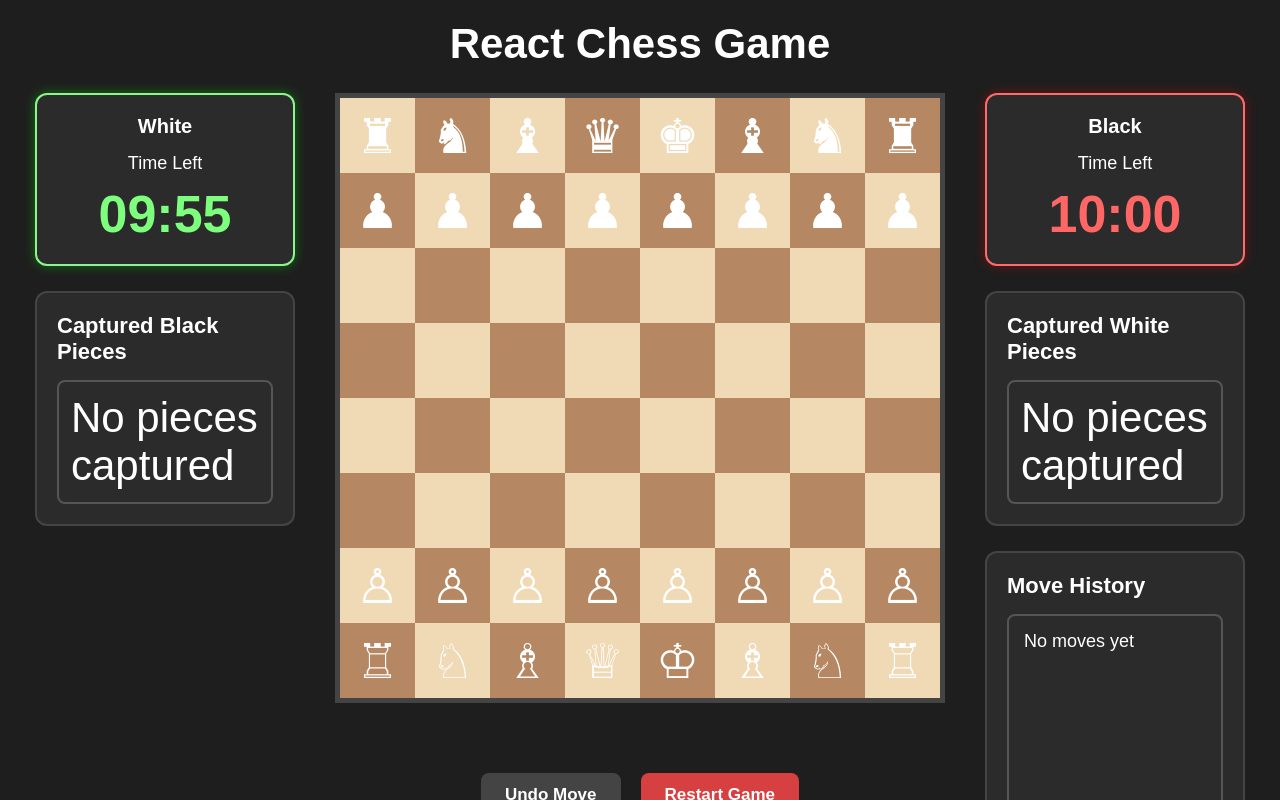
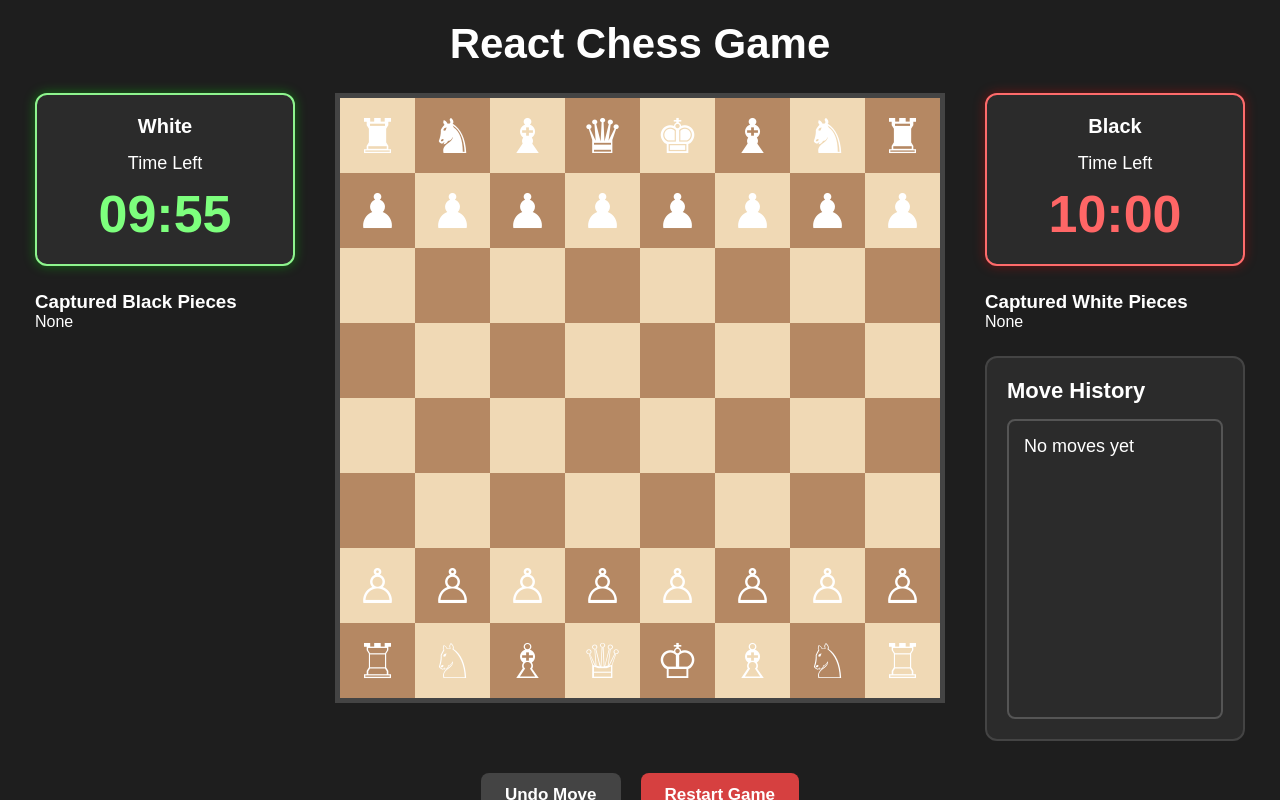
Before and after one commit to abhaygutte013/AbhayGutte_Task32, a React (Vite) app: page / in a window 1280 px wide. Shown: the top 800 px of the page. Built offline with nearby package versions, Linux system fonts and the light colour scheme.

Commit message:
Refactor CapturedPieces component structure and styling

```diff
--- a/components/CapturedPieces.jsx
+++ b/components/CapturedPieces.jsx
@@ -1,25 +1,25 @@
-function CapturedPieces({ title, pieces }) {
+function CapturedPieces({
+  title,
+  pieces,
+}) {
   return (
-    <div className="panel-box">
-
-      <h2 className="section-title">{title}</h2>
-
-      <div className="capture-box">
-
-        {pieces.length === 0 ? (
-          <p>No pieces captured</p>
-        ) : (
-          pieces.map((piece, index) => (
-            <span key={index}>
+    <div className="captured-box">
+      <h3>{title}</h3>
+      {pieces.length === 0 ? (
+        <p>None</p>
+      ) : (
+        <div className="captured-list">
+          {pieces.map((piece, index) => (
+            <span
+              key={index}
+              className="captured-piece"
+            >
               {piece.symbol}
             </span>
-          ))
-        )}
-
-      </div>
-
+          ))}
+        </div>
+      )}
     </div>
   );
 }
-
 export default CapturedPieces;
```
